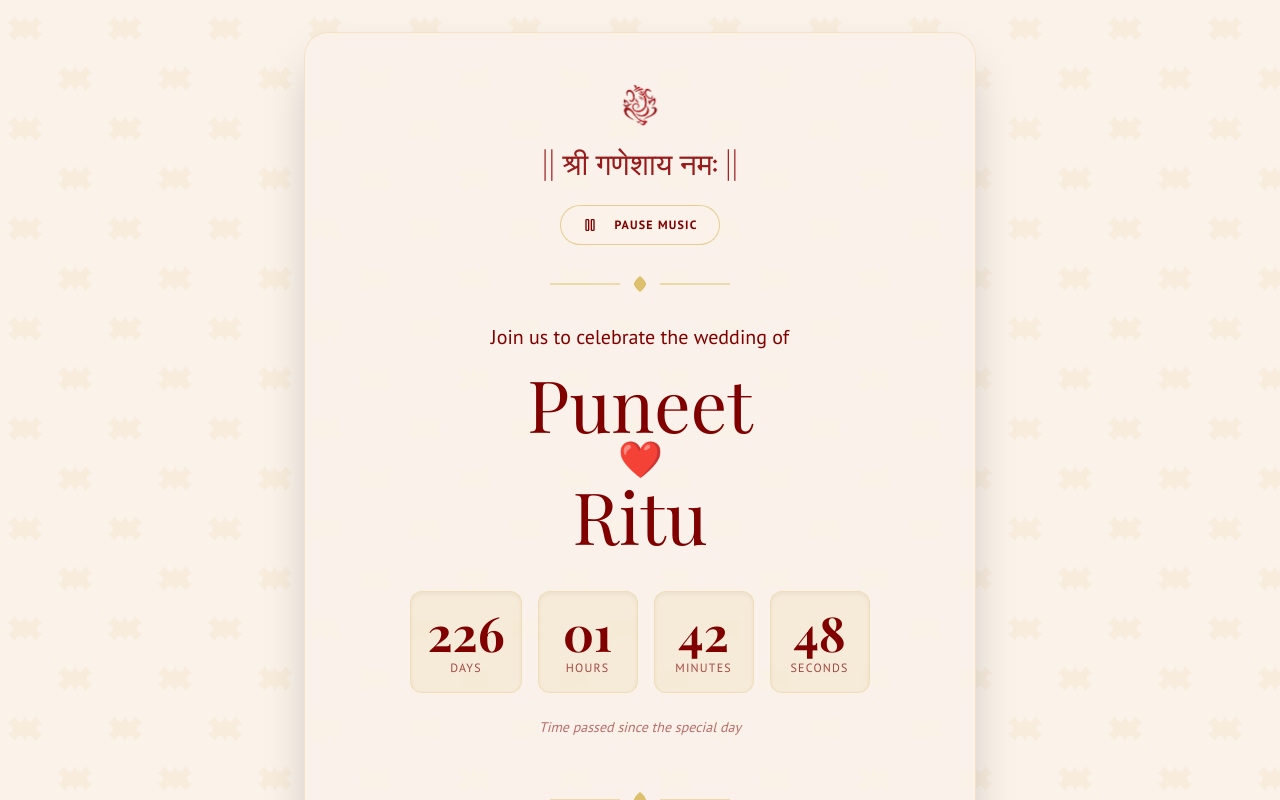
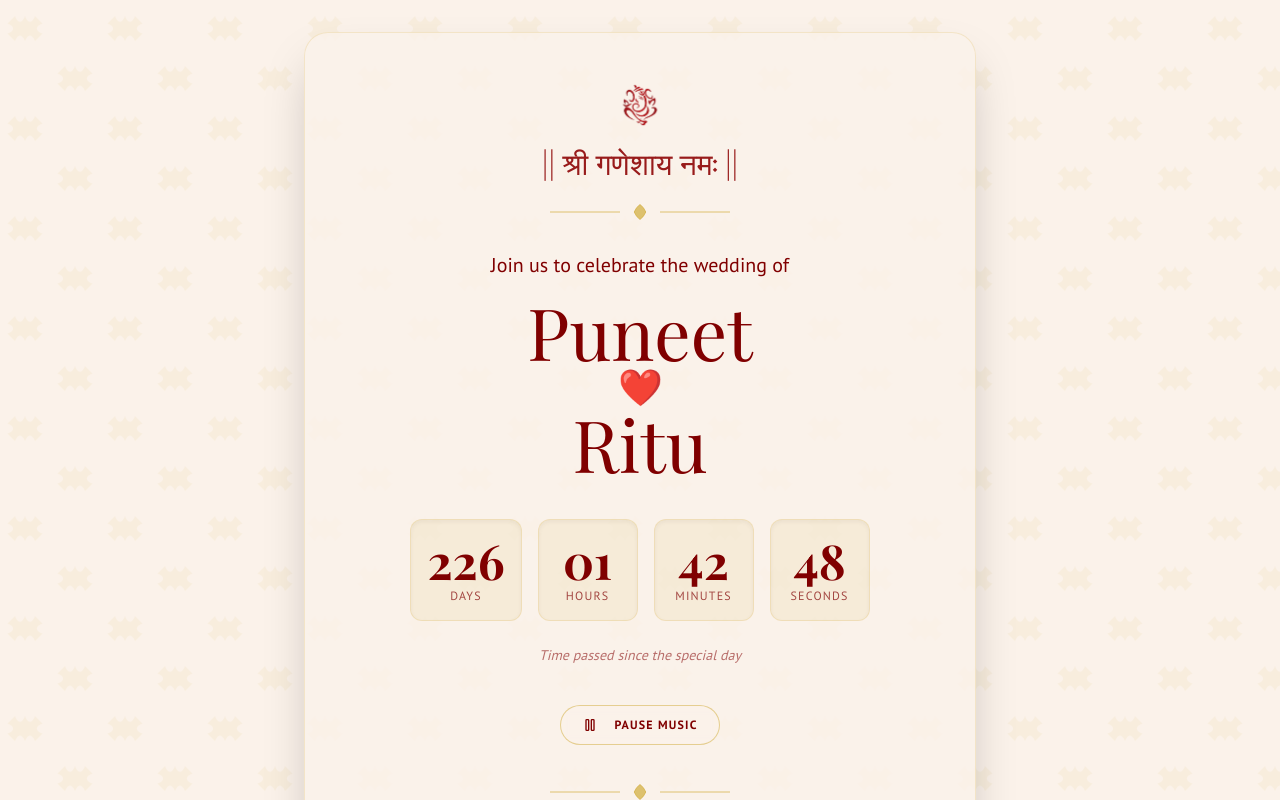
Before and after one commit to PuneetShivaay/WeddingCard, a Next.js app: page / in a window 1280 px wide. Shown: the top 800 px of the page. Built offline with nearby package versions, Linux system fonts and the light colour scheme.

Commit message:
move this Play Music button just below timer section before haldi mehndi

```diff
--- a/src/app/page.tsx
+++ b/src/app/page.tsx
@@ -50,8 +50,6 @@
             </h1>
           </header>
 
-          <MusicPlayer />
-
           <FloralDivider className="mb-6" />
 
           <div className="mb-6">
@@ -67,6 +65,8 @@
           </div>
 
           <CountdownTimer targetDate="2026-02-19T00:00:00" />
+
+          <MusicPlayer />
 
           <FloralDivider className="my-8" />
 
```
